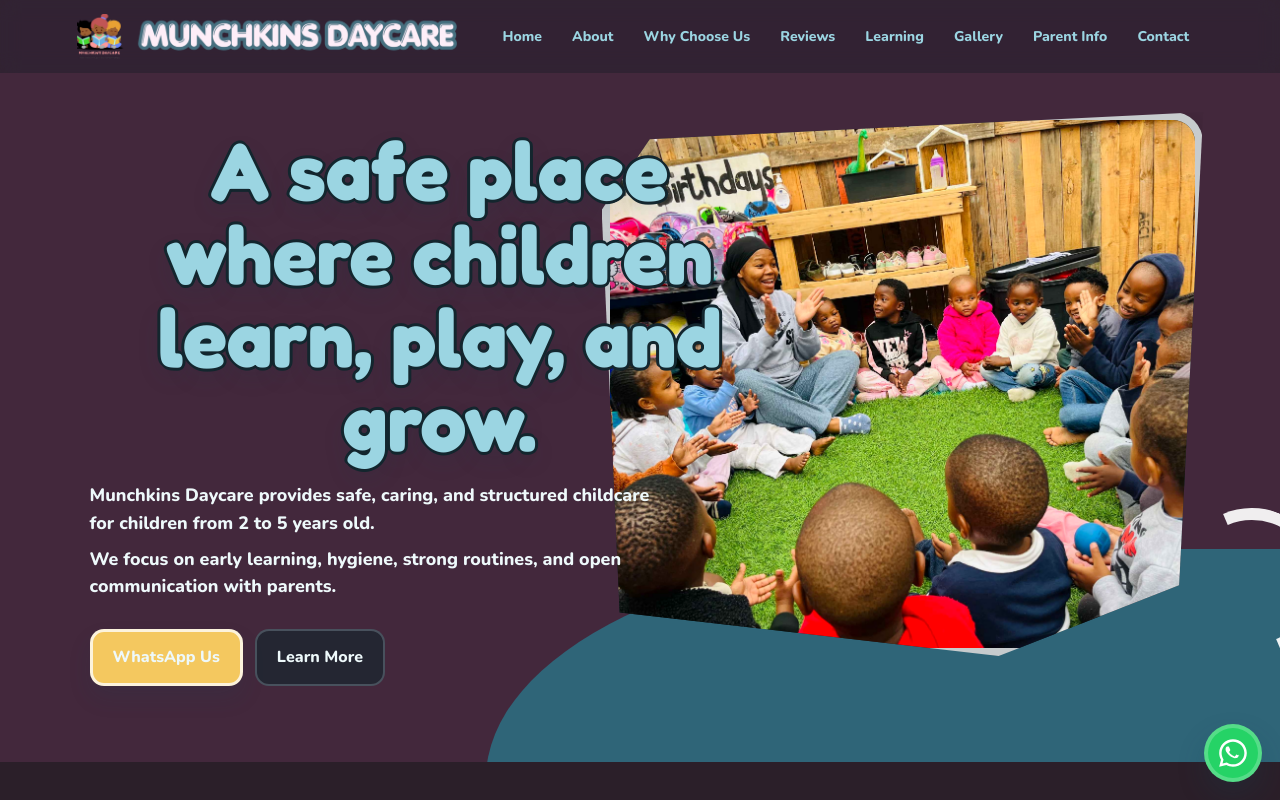
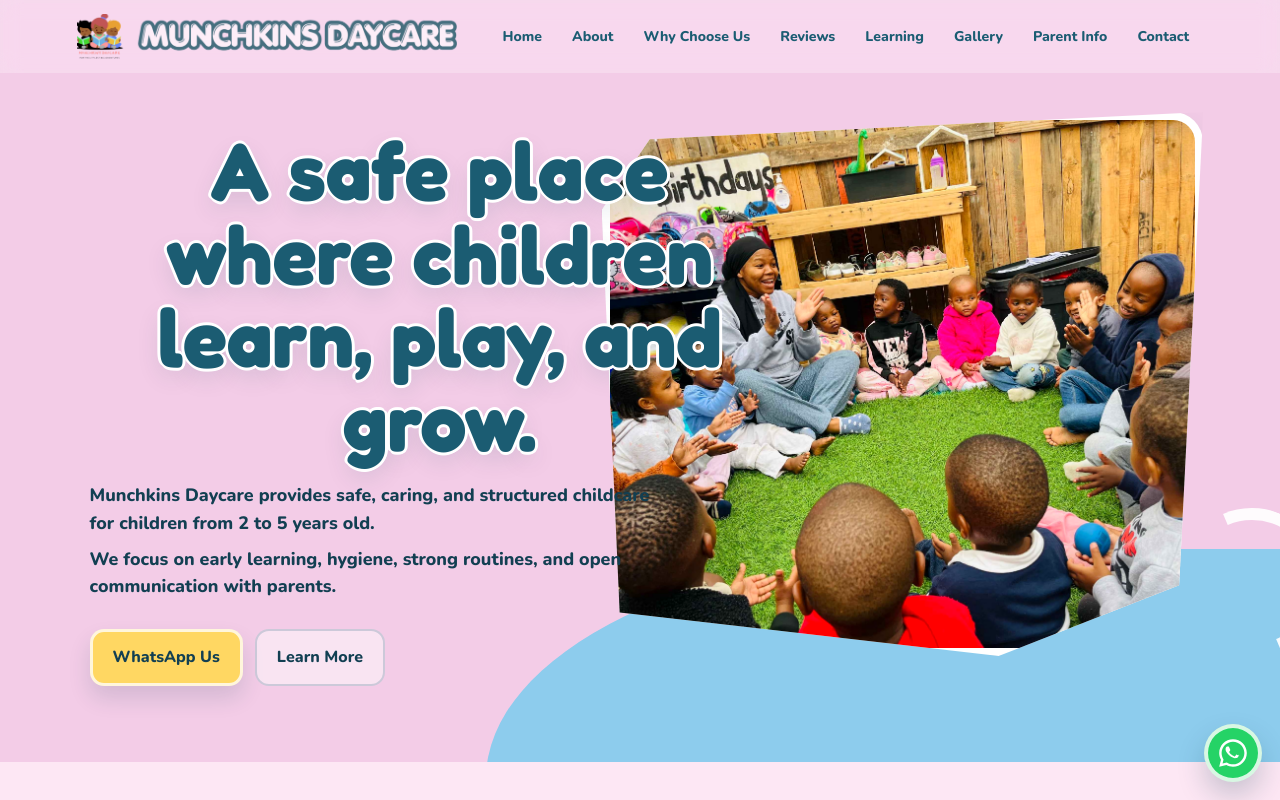
Before and after one commit to Thechampion96/munchkins-daycare-website, a website: page index.html in a window 1280 px wide. Shown: the top 800 px of the page. Drawn offline with nearby package versions, Linux system fonts and the dark colour scheme; no server answers.

Commit message:
Disabled Dark Mode

```diff
--- a/index.html
+++ b/index.html
@@ -3,7 +3,6 @@
   <head>
     <meta charset="utf-8" />
     <meta name="viewport" content="width=device-width, initial-scale=1" />
-    <meta name="color-scheme" content="light dark" />
     <meta
       name="description"
       content="Munchkins Daycare provides safe, caring, and structured childcare for children from 2 to 5 years old in Fisantekraal."
--- a/styles.css
+++ b/styles.css
@@ -1,5 +1,4 @@
 :root {
-  color-scheme: light;
   --pink: #f3cce7;
   --pink-soft: #fde7f4;
   --blue: #8dcced;
@@ -897,67 +896,6 @@ textarea {
   background: var(--blue-soft);
 }
 
-/* DARK MODE */
-
-@media (prefers-color-scheme: dark) {
-  :root {
-    color-scheme: dark;
-    --pink: #43283c;
-    --pink-soft: #2b1f29;
-    --blue: #2f6578;
-    --blue-soft: #172b34;
-    --teal: #9bd5e2;
-    --teal-dark: #eef9fb;
-    --yellow: #f4c85f;
-    --coral: #ff9f93;
-    --orange: #ffc06a;
-    --green: #63d28c;
-    --white: #13262e;
-    --muted: #b7cdd5;
-    --line: rgba(201, 231, 239, 0.18);
-    --shadow: 0 18px 38px rgba(0, 0, 0, 0.34);
-  }
-
-  body,
-  .section,
-  .gallery-section {
-    background: #101b21;
-  }
-
-  .site-header {
-    background: rgba(16, 27, 33, 0.34);
-  }
-
-  .site-nav,
-  .info-card,
-  .details-grid article,
-  .contact-form,
-  .rating-summary,
-  .review-card,
-  .album-card,
-  .gallery-card,
-  .about-visual {
-    background: rgba(19, 38, 46, 0.82);
-    border-color: rgba(201, 231, 239, 0.14);
-  }
-
-  .button.secondary {
-    background: rgba(19, 38, 46, 0.64);
-    border-color: rgba(201, 231, 239, 0.22);
-  }
-
-  input,
-  select,
-  textarea {
-    background-color: #101b21;
-    border-color: rgba(201, 231, 239, 0.22);
-  }
-
-  .floating-whatsapp {
-    border-color: rgba(255, 255, 255, 0.22);
-  }
-}
-
 /* TABLET AND DESKTOP */
 
 @media (min-width: 760px) {
```
Also changed, not shown: album.html (+0 -2 lines), gallery.html (+0 -2 lines).
